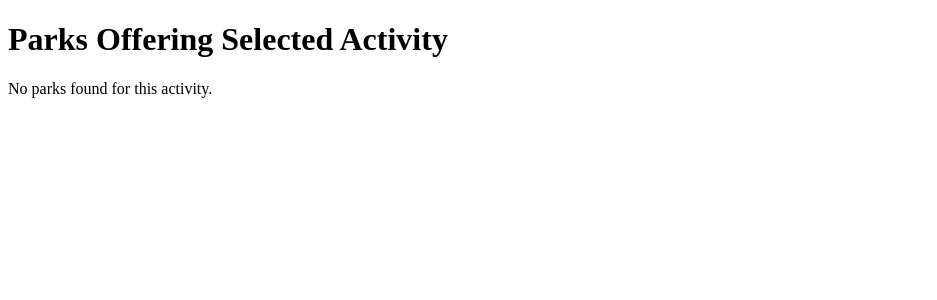
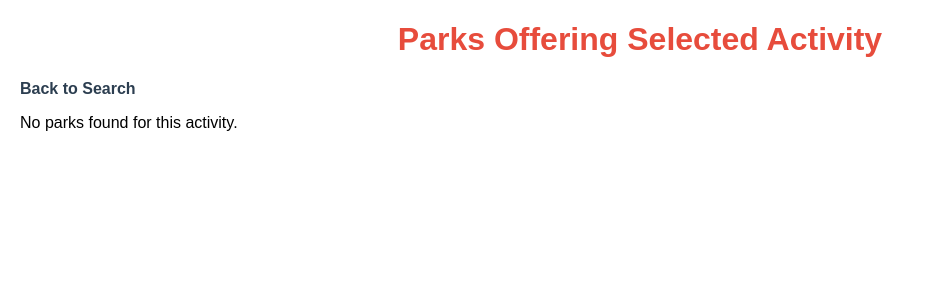
Before and after one commit to shafkatsaruwar/National-Park-Matcher, a Flask app: page /activity_parks/1 in a window 1280 px wide. Shown: the top 300 px of the page, without its empty margins (0-937 px from the left). Run offline with Flask 3, Linux system fonts and the light colour scheme; data that the repository does not hold is empty.

Commit message:
Update activity_parks.html

```diff
--- a/Capstone/my_flask_project/templates/activity_parks.html
+++ b/Capstone/my_flask_project/templates/activity_parks.html
@@ -1,15 +1,17 @@
 <!DOCTYPE html>
 <html lang="en">
 <head>
+    <link rel="stylesheet" href="{{ url_for('static', filename='styles.css') }}">
     <meta charset="UTF-8">
     <title>Parks Offering Selected Activity</title>
 </head>
 <body>
     <h1>Parks Offering Selected Activity</h1>
+    <a href="{{ url_for('index') }}">Back to Search</a>
     {% if parks %}
         <ul>
         {% for park in parks %}
-            <li>{{ park.fullName }} - {{ park.states }}</li>
+        <li><a href="{{ url_for('park_details', parkCode=park.parkCode) }}">{{ park.fullName }}</a> - {{ park.states }}</li>
         {% endfor %}
         </ul>
     {% else %}
```
